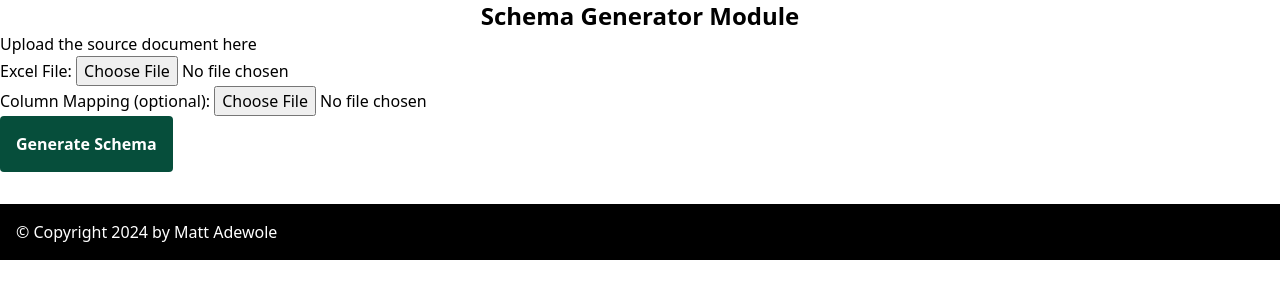
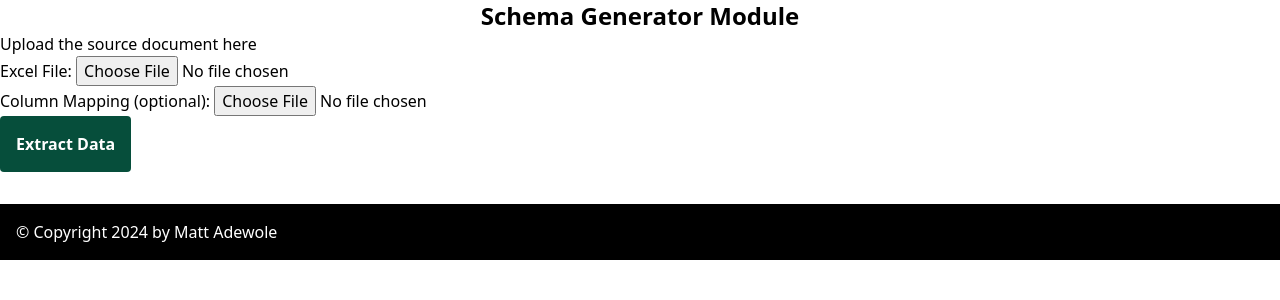
Before and after one commit to NiyiAdewole/Squid, a Flask app: page / in a window 1280 px wide. Shown: the part 88-388 px from the top of the page. Run offline with Flask 2, Linux system fonts and the light colour scheme; some libraries are stand-ins or nearby versions.

Commit message:
Add data tables to analysis page and add info to data returned from core

```diff
--- a/schemagenerator/app/web.py
+++ b/schemagenerator/app/web.py
@@ -26,19 +26,23 @@ def upload_file():
         # Process the file and generate the schema
         logger.info(f'\n\n Processing file, stepping into core now : {file.filename}')
         data = process_excel_to_schema(file)
+        # data =  json.dumps(data)
         logger.debug(f'\n\n Exited core | Generate schema: {type(data)}')
-        data =  json.dumps(data)
         # Store file name and schema in session for later use
         session['filename'] =  file.filename
         # session['columns'] = json.dump(data.columns)
 
-        logger.debug(f'\n\n UN_Converted data: ', {data})
-        session['columns'] = data.find('columns')
+        session['columns'] = data['columns']
         session['filedata'] = data
-        logger.info('Schema stored in session')
+        logger.info('Uploaded file stored in session')
+
+        # Describe data schema
+        # Get info, number of rows types for each column etc
+
         return render_template('index.html', data=data)
         # _, temp_path = tempfile.mkstemp(suffix='.xlsx')
         # file.save(temp_path)
+
 
 @web.route('/download', methods=['POST'])
 def download_schema():
@@ -74,23 +78,14 @@ def analyze_schema():
         # Try to parse the JSON string
         try:
             logger.info('Try to parse the JSON string')
-            data_json = json.loads(data)
-            logger.info('Successfully parsed schema JSON')
+            data_json = json.dumps(data)
+            logger.info('Successfully parsed schema JSON', data_json)
         except json.JSONDecodeError:
             logger.error(f'Failed to parse schema JSON: {e}')
             return "Invalid schema format in session", 400
 
-        # Display details
-        # analysis = schema
-
-        #  Perform analysis on the schema (Might need to make this a data frame)
-        # analysis = {
-        #     'num_fields': len(schema),
-        #     'data_types': list(set(type(value).__name__ for value in schema.values())),
-        #     # Add more analysis as needed
-        # }
-        logger.info(f'Completed schema analysis: {data} \n\n Data: {data_json}')
-        return render_template('analysis.html', title='analyze this', analysis=data_json, data=data)
+        logger.info(f'Completed schema analysis: {data}')
+        return render_template('analysis.html', title='analyze this', analysis=data, data=data)
     except Exception as e:
         print(f"Error analyzing schema: {e}")
         return "Internal Server Error", 500
--- a/schemagenerator/templates/upload.html
+++ b/schemagenerator/templates/upload.html
@@ -4,12 +4,14 @@
     <input type="file" name="file" id="file" accept=".xlsx,.csv"><br>
     <label for="mapping">Column Mapping (optional):</label>
     <input type="file" name="mapping" id="mapping" accept=".json"><br>
-    <input class="button p-4 bg-emerald-900 cursor-pointer rounded font-bold text-white" type="submit" value="Generate Schema">
+    <input class="button p-4 bg-emerald-900 cursor-pointer rounded font-bold text-white" type="submit" value="Extract Data">
 </form>
 
 {% if data %}
+{{data.info}}
     <div class="mt-4">
-        <h2 class="h2 text-xl font-bold text-emerald-900">Schema generated successfully!</h2>
+        {{data.columns}}
+        <h2 class="h2 text-xl font-bold text-emerald-900">Data extracted successfully!</h2>
         <fieldset class="flex justify-between">
             <form action="{{ url_for('web.analyze_schema') }}" method="post">
                 <input type="hidden" name="filedata" value="{{ data }}">
```
Also changed, not shown: schemagenerator/app/core.py (+18 -2 lines), schemagenerator/templates/analysis.html (+25 -0 lines), readme.md, 1 other file.
